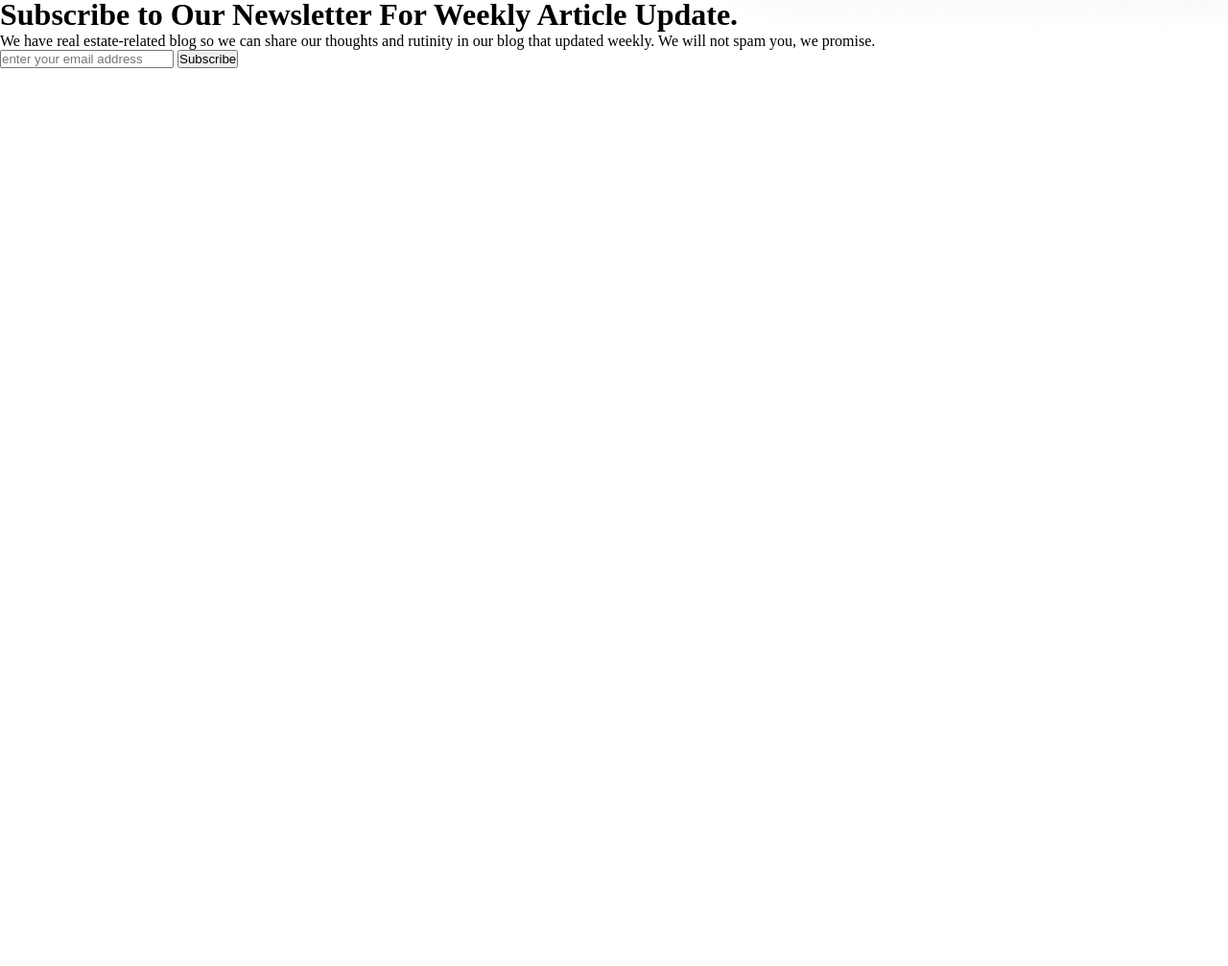
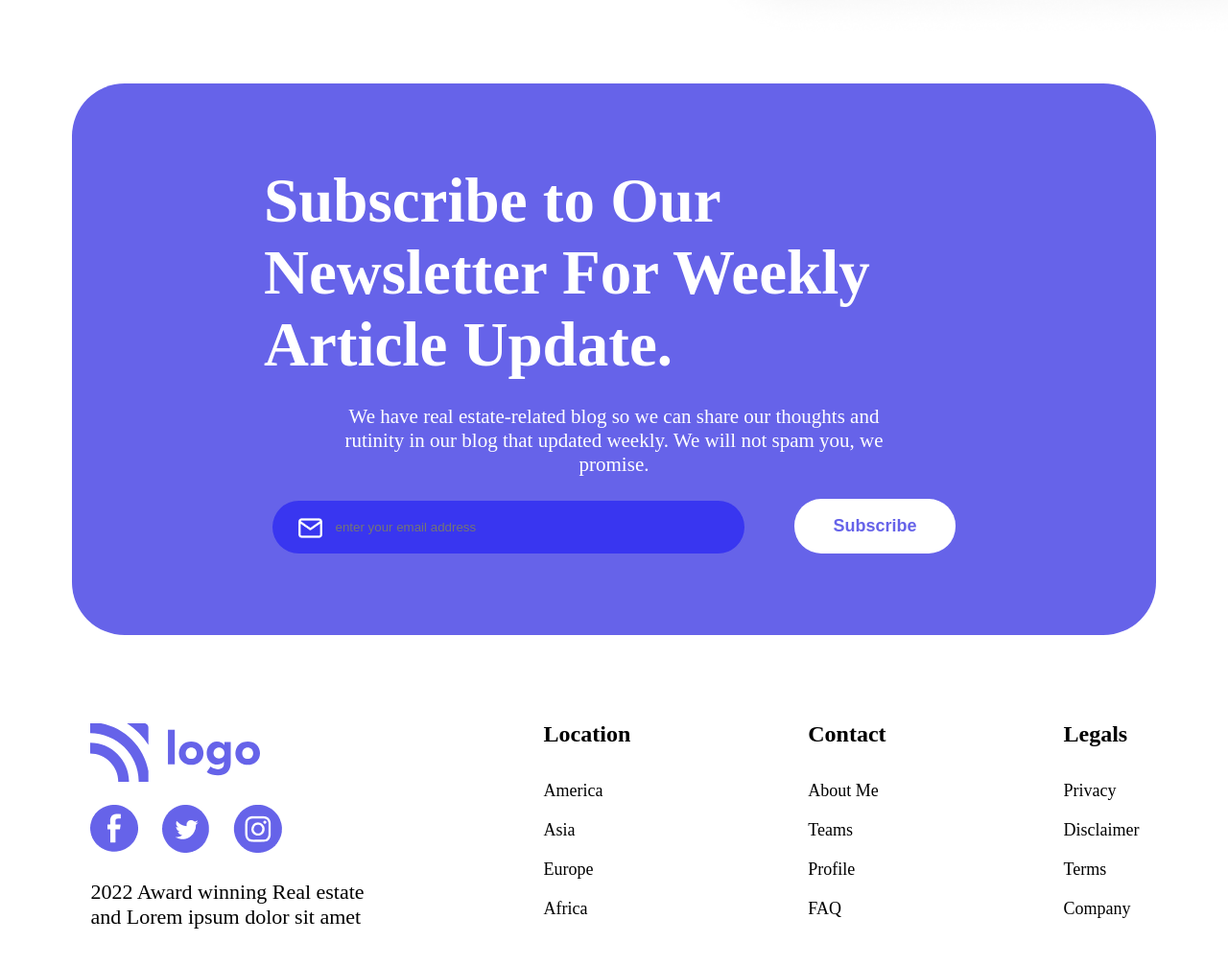
Before and after one commit to RoroNovAA/Real-estate-website, a plain HTML site: page index.html in a window 1280 px wide. Shown: the part 5284-6291 px from the top of the page at 96% size. Before the commit the page ends 5355 px from the top, so only its background shows below. Drawn offline with Linux system fonts and the light colour scheme.

Commit message:
Project Complete

```diff
--- a/index.html
+++ b/index.html
@@ -217,16 +217,61 @@
         </div>
 
         <!-- SUBSCRIBE TO NEWSLETTER SECTION -->
-        <div>
+       <div class="newsletter-container">
+        <div class="newsletter-content">
             <h1>Subscribe to Our Newsletter
                 For Weekly Article Update.</h1>
                 <p>We have real estate-related blog so we can share our thoughts and rutinity in our blog that updated weekly. We will not spam you, we promise.</p>
         </div>
         <div>
             <input type="email" placeholder="enter your email address">
-            <button>Subscribe</button>
+            <img src="./Icons/mail.png" alt="mail-icon" class="mail-icon">
+            <button class="subscribe-button">Subscribe</button>
         </div>
+       </div>
+   </main>
 
-   </main>
+   <!-- FOOTER -->
+   <footer>
+    <div class="footer-1st-div">
+        <img src="./Icons/Logo.svg" alt="logo">
+        <ul class="footer-social-media-icons">
+            <li><img src="./Icons/facebook.png" alt="facebook"></li>
+            <li><img src="./Icons/twitter.png" alt="twitter"></li>
+            <li><img src="./Icons/instagram.png" alt="instagram"></li>
+        </ul>
+        <p>2022 Award winning Real estate <br> and Lorem ipsum dolor sit amet</p>
+    </div>
+
+    <div class="location">
+        <h2>Location</h2>
+        <ul>
+            <li>America</li>
+            <li>Asia</li>
+            <li>Europe</li>
+            <li>Africa</li>
+        </ul>
+    </div>
+
+    <div class="contact">
+        <h2>Contact</h2>
+        <ul>
+            <li>About Me</li>
+            <li>Teams</li>
+            <li>Profile</li>
+            <li>FAQ</li>
+        </ul>
+    </div>
+
+    <div class="legals">
+        <h2>Legals</h2>
+        <ul>
+            <li>Privacy</li>
+            <li>Disclaimer</li>
+            <li>Terms</li>
+            <li>Company</li>
+        </ul>
+    </div>
+   </footer>
 </body>
 </html>
--- a/style.css
+++ b/style.css
@@ -275,3 +275,95 @@ header div p {
   margin-top: 36px;
   cursor: pointer;
 }
+
+/* NEWSLETTER */
+.newsletter-container {
+  background-color: rgb(102, 99, 233);
+  display: flex;
+  justify-content:center;
+  flex-direction: column;
+  align-items: center;
+  padding: 85px 200px;
+  margin: 90px 75px;
+  border-radius: 55px;
+  position: relative;
+}
+
+.newsletter-content h1 {
+  color: #fff;
+  font-size: 65px;
+}
+
+.newsletter-content p {
+  color: #fff;
+  font-size: 21px;
+  margin-top: 25px;
+  text-align: center;
+  padding: 0px 75px;
+}
+
+.newsletter-container div input {
+  background-color: rgb(57, 54, 240);
+  color: #fff;
+  padding: 20px 250px 20px 65px;
+  border: none;
+  border-radius: 35px;
+  margin-top: 25px;
+}
+
+.subscribe-button {
+  background-color: #fff;
+  color: rgb(102, 99, 233);
+  padding: 18px 40px;
+  border: none;
+  border-radius: 28px;
+  font-weight: 700;
+  font-size: 18px;
+  margin-left: 17px;
+  margin-top: 20px;
+}
+
+.mail-icon {
+  position: relative;
+  left: -470px;
+  top: 10px;
+}
+
+footer {
+  display: flex;
+  justify-content: space-around;
+  margin-bottom: 150px;
+}
+
+.footer-1st-div {
+  padding: 2px 2px 2px 2px;
+}
+
+.footer-social-media-icons {
+  display: flex;
+  gap: 25px;
+  list-style-type: none;
+  margin-top: 20px;
+  padding: 0px 25px 0px 0px;
+}
+
+.footer-1st-div p {
+  font-size: 22px;
+  margin-top: 23px;
+}
+
+.location ul,
+.contact ul,
+.legals ul {
+  display: flex;
+  flex-direction: column;
+  list-style-type: none;
+  gap: 20px;
+  font-size: 18px;
+}
+
+.location ul li:first-child,
+.contact ul li:first-child,
+.legals ul li:first-child {
+  margin-top: 35px;
+}
```
